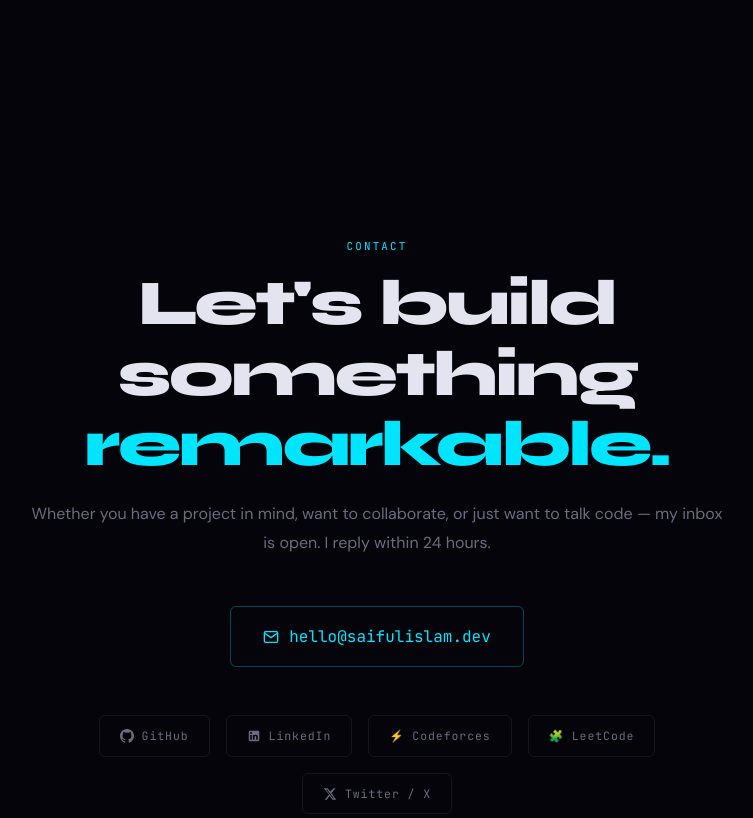
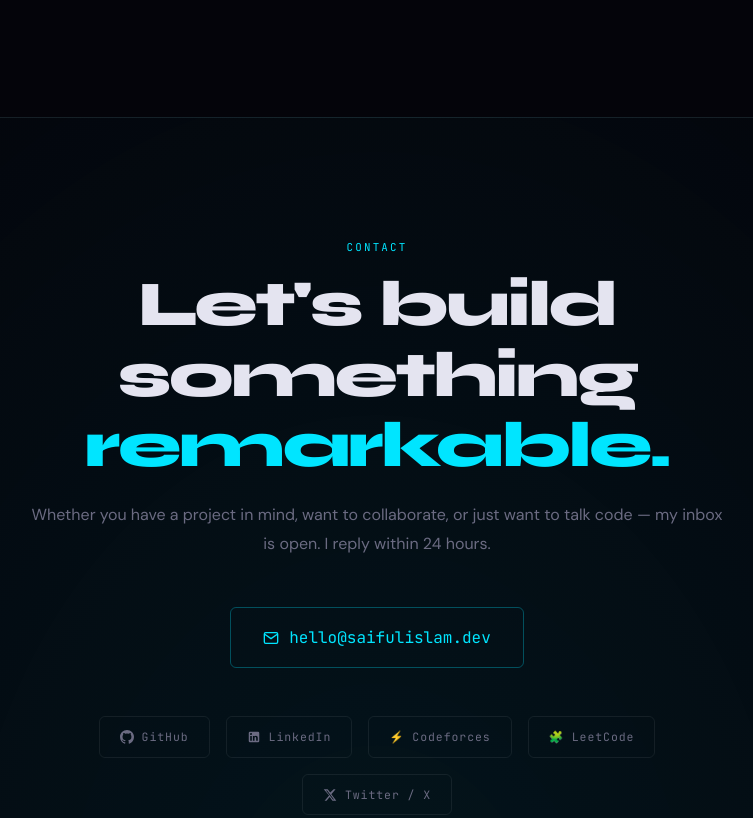
Before and after one commit to Hellofirstlove/My-portfolio-2, a plain HTML site: page index.html in a window 1280 px wide. Shown: the part 5807-6625 px from the top of the page, without its empty margins (263-1016 px from the left). Drawn offline with Linux system fonts and the light colour scheme.

Commit message:
Add files via upload

```diff
--- a/style.css
+++ b/style.css
@@ -530,7 +530,11 @@ section { padding: 120px 0; position: relative; }
 /* ══════════════════════════════════════════════════
    CONTACT
 ══════════════════════════════════════════════════ */
-#contact { background: var(--bg); padding-bottom: 160px; }
+#contact {
+    background: radial-gradient(ellipse at bottom, rgba(0, 229, 255, 0.08) 0%, var(--bg) 100%);
+    padding-bottom: 160px;
+    border-top: 1px solid var(--border);
+}
 .contact-inner {
     max-width: 700px; margin: 0 auto; text-align: center;
 }
```
